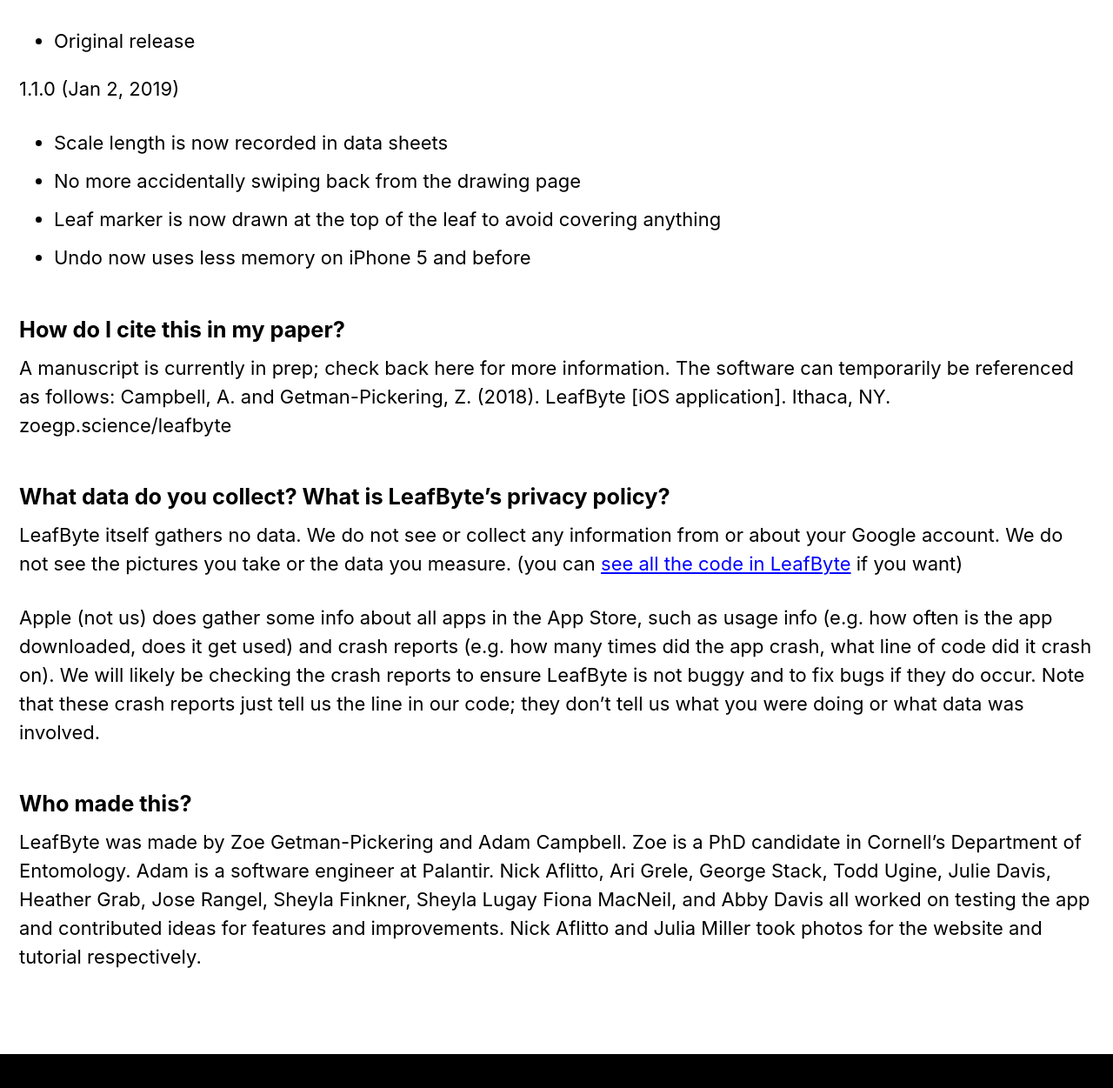
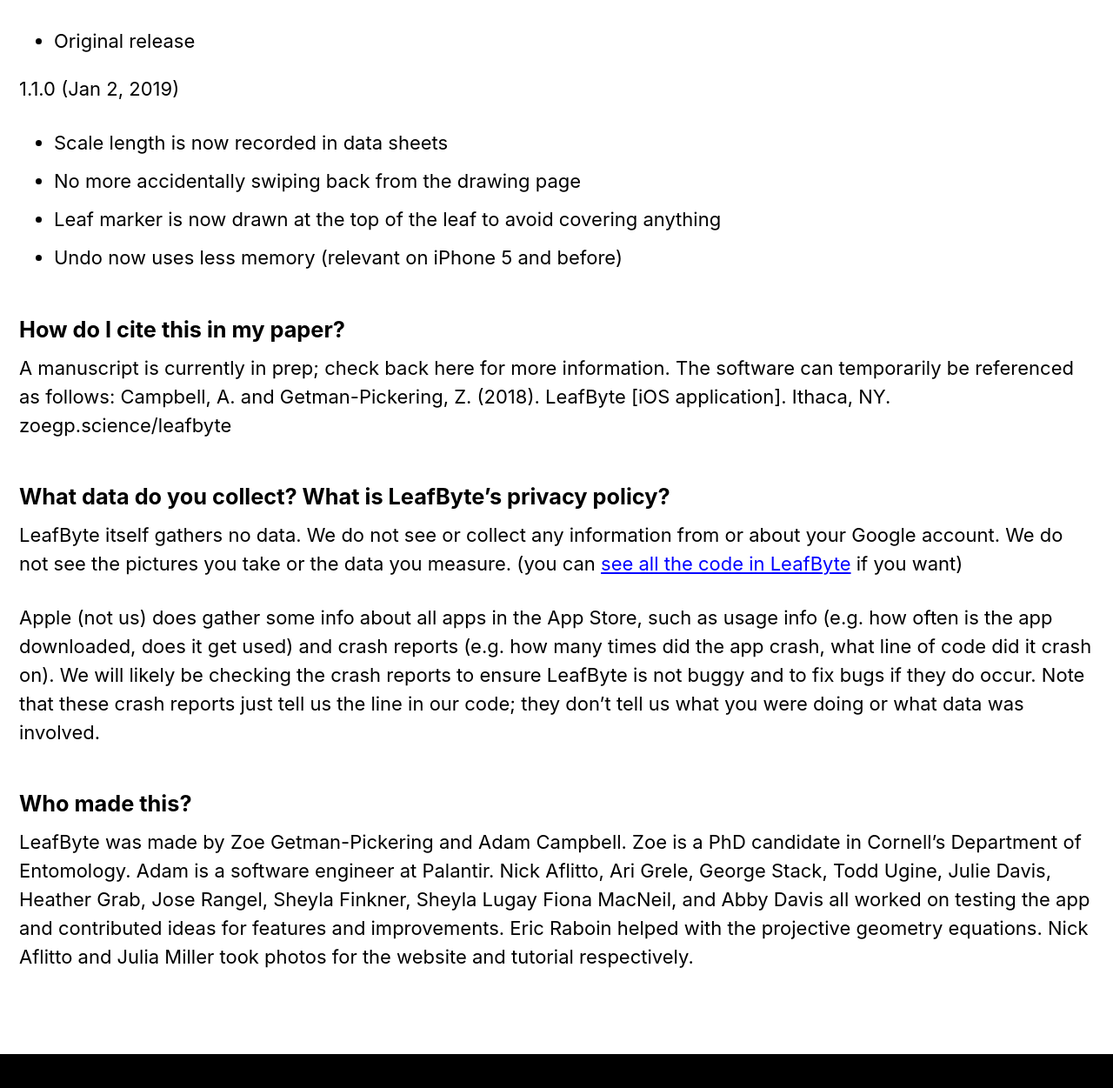
Before and after one commit to Zoegp/zoegp.github.io, a Jekyll site: the page built from leafbyte-faqs.md, in a window 1280 px wide and 1400 px high, scrolled down 7112 px, cut to the strip 0-1252 px from the top of the window. Shown: the whole strip at 87% size. Built offline with Jekyll 4.4.1, drawn with Linux system fonts in a browser that asks for light colours; cached includes are drawn as plain includes; nearby versions of some CDN libraries.

Commit message:
Update leafbyte-faqs.md

```diff
--- a/leafbyte-faqs.md
+++ b/leafbyte-faqs.md
@@ -124,7 +124,7 @@
 * Scale length is now recorded in data sheets
 * No more accidentally swiping back from the drawing page
 * Leaf marker is now drawn at the top of the leaf to avoid covering anything
-* Undo now uses less memory on iPhone 5 and before
+* Undo now uses less memory (relevant on iPhone 5 and before)
 
 ##### How do I cite this in my paper?
 A manuscript is currently in prep; check back here for more information. The software can temporarily be referenced as follows:
@@ -136,4 +136,4 @@
 Apple (not us) does gather some info about all apps in the App Store, such as usage info (e.g. how often is the app downloaded, does it get used) and crash reports (e.g. how many times did the app crash, what line of code did it crash on). We will likely be checking the crash reports to ensure LeafByte is not buggy and to fix bugs if they do occur. Note that these crash reports just tell us the line in our code; they don't tell us what you were doing or what data was involved.
 
 ##### Who made this?
-LeafByte was made by Zoe Getman-Pickering and Adam Campbell. Zoe is a PhD candidate in Cornell's Department of Entomology. Adam is a software engineer at Palantir. Nick Aflitto, Ari Grele, George Stack, Todd Ugine, Julie Davis, Heather Grab, Jose Rangel, Sheyla Finkner, Sheyla Lugay Fiona MacNeil, and Abby Davis all worked on testing the app and contributed ideas for features and improvements. Nick Aflitto and Julia Miller took photos for the website and tutorial respectively.
+LeafByte was made by Zoe Getman-Pickering and Adam Campbell. Zoe is a PhD candidate in Cornell's Department of Entomology. Adam is a software engineer at Palantir. Nick Aflitto, Ari Grele, George Stack, Todd Ugine, Julie Davis, Heather Grab, Jose Rangel, Sheyla Finkner, Sheyla Lugay Fiona MacNeil, and Abby Davis all worked on testing the app and contributed ideas for features and improvements. Eric Raboin helped with the projective geometry equations. Nick Aflitto and Julia Miller took photos for the website and tutorial respectively.
```
